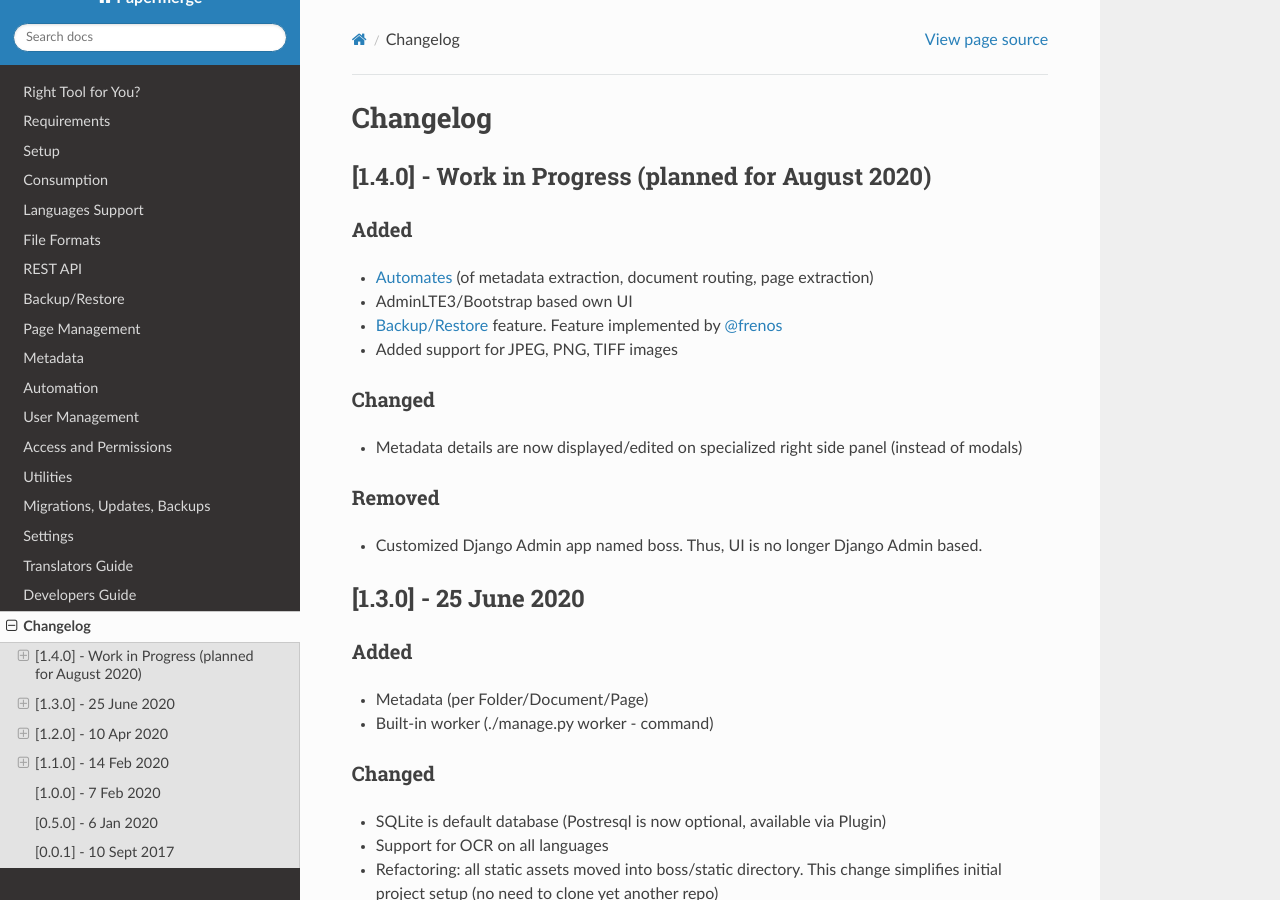
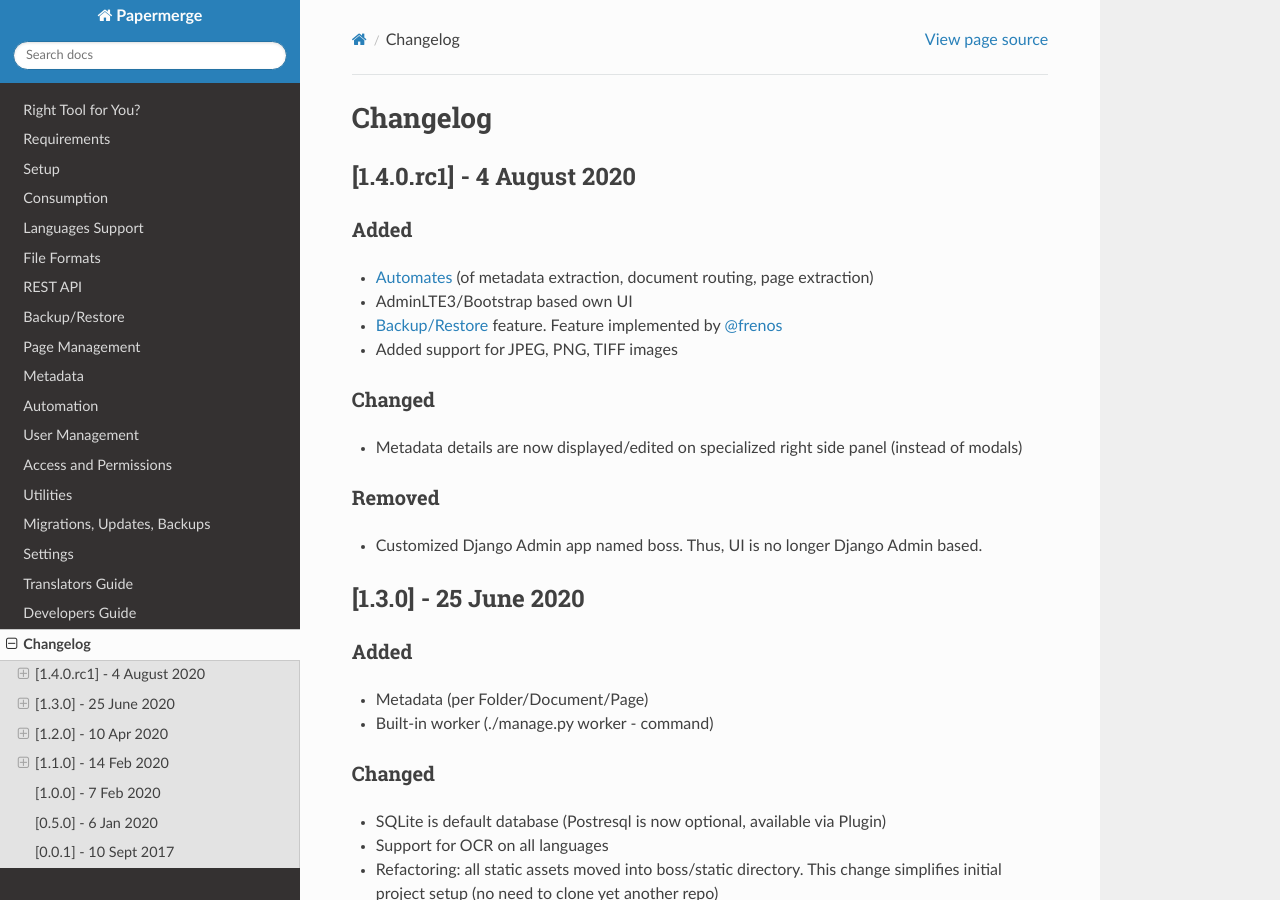
Before and after one commit to ciur/papermerge, a Sphinx documentation site: the page built from docs/source/changelog.rst, in a window 1280 px wide and 900 px high. Built offline with Sphinx 7.4.7 and the Read the Docs theme 2.0.0, drawn with Linux system fonts in a browser that asks for light colours; pages that are not in the unit, such as notebooks, are missing from menus.

Commit message:
documentation updated

```diff
--- a/docs/source/changelog.rst
+++ b/docs/source/changelog.rst
@@ -1,8 +1,8 @@
 Changelog
 ==========
 
-[1.4.0] - Work in Progress (planned for August 2020)
-######################################################
+[1.4.0.rc1] - 4 August 2020
+############################
 
 Added
 ~~~~~~~
--- a/docs/source/developers_guide/index.rst
+++ b/docs/source/developers_guide/index.rst
@@ -10,4 +10,3 @@ Documentation, notes and general info for developers (myself included).
    storage_structure
    design
    branching
-   language_support
```
Also changed, not shown: 1 other file.
